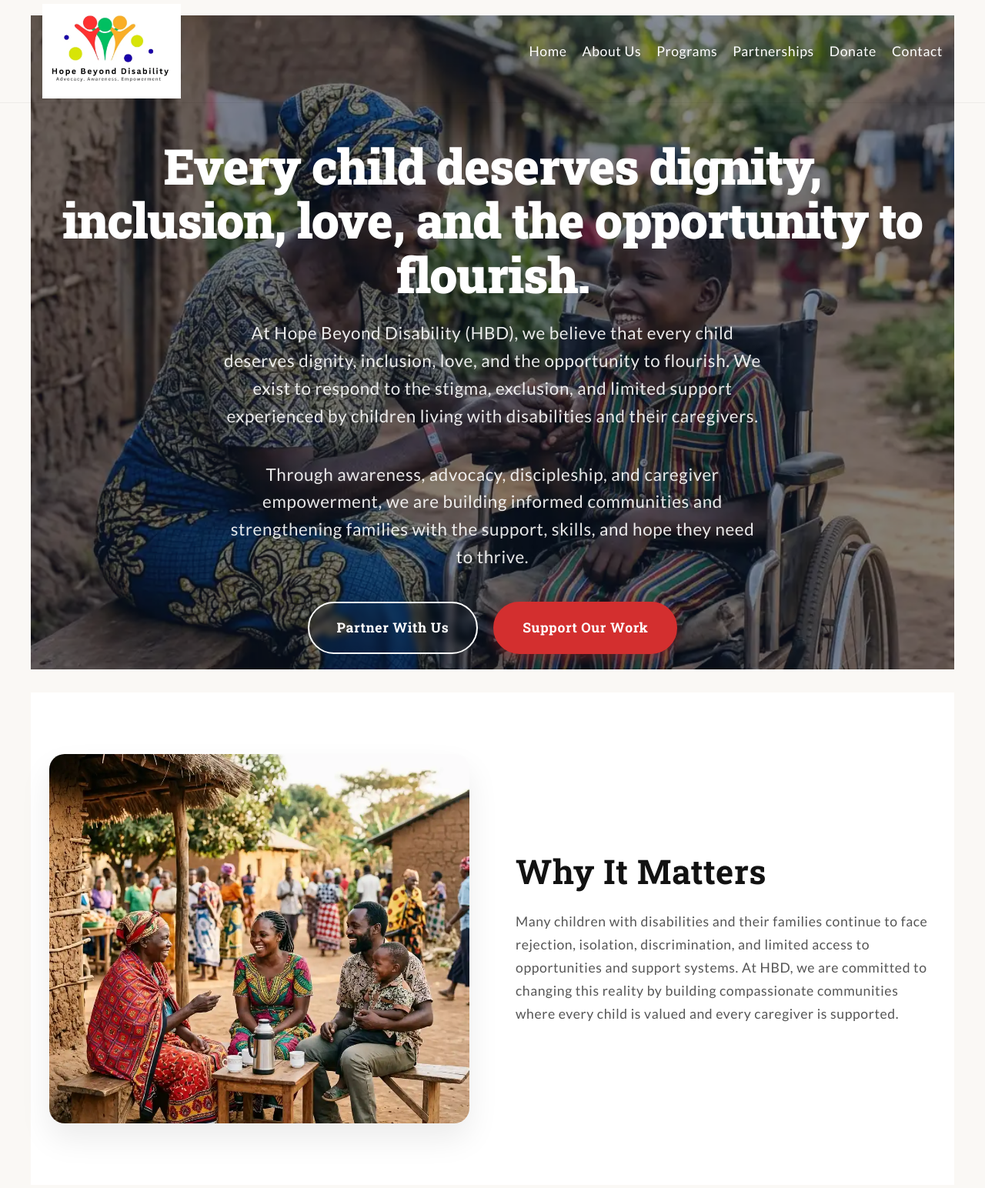
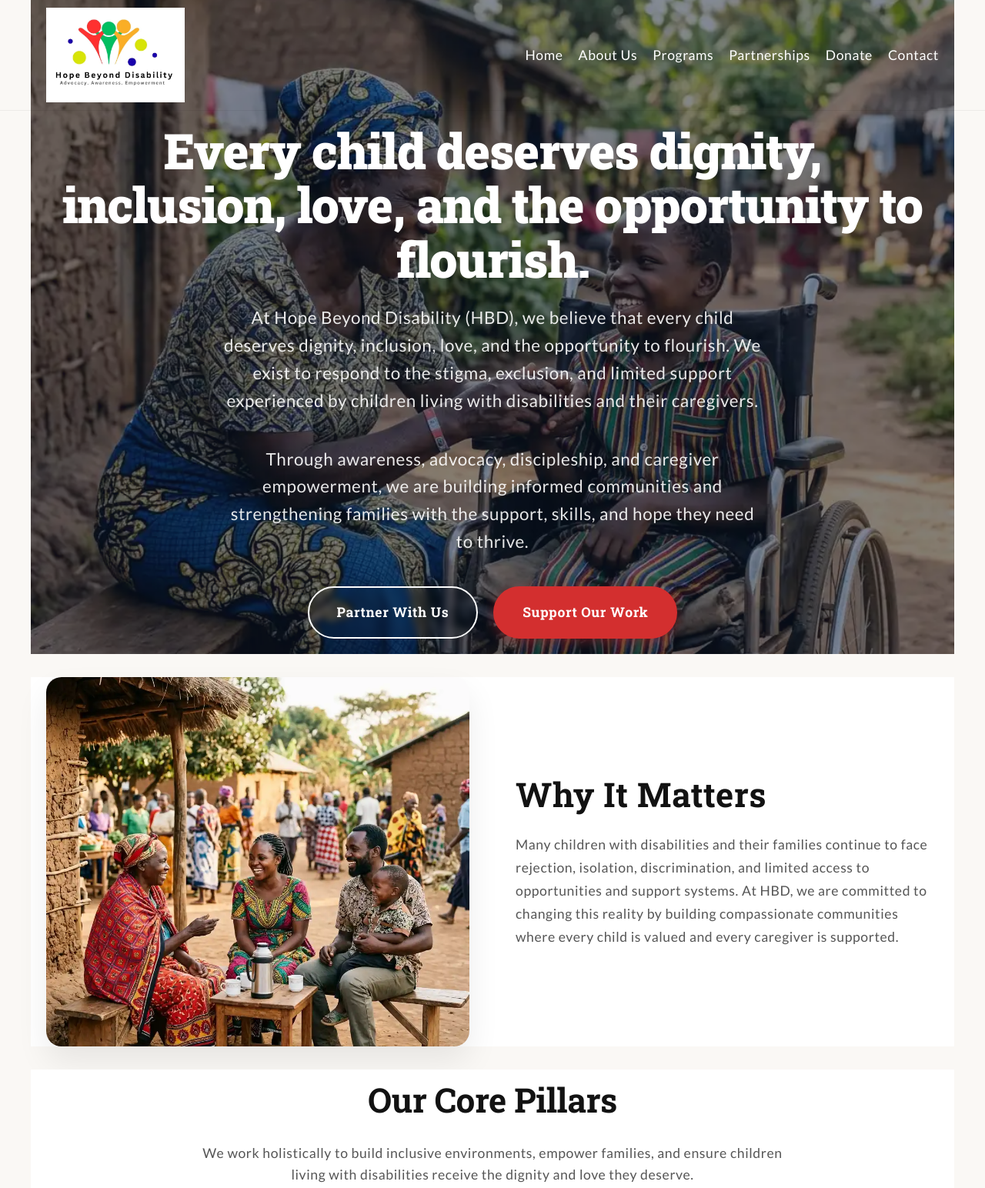
Before and after one commit to harkemoyo/Hope-beyond-disability, a plain HTML site: page index.html in a window 1280 px wide. Shown: the top 1544 px of the page at 77% size. Drawn offline with Linux system fonts and the light colour scheme.

Commit message:
feat: add global styles and layout components for brand design system

```diff
--- a/assets/style.css
+++ b/assets/style.css
@@ -81,7 +81,6 @@
 .container {
     max-width: 1200px;
     margin: 0 auto;
-    padding-block: 2rem;
 }
 main {
     grid-row: 3;
@@ -134,8 +133,8 @@
     align-items: center;
     max-width: 1200px;
     margin: 0 auto;
-    padding-inline: 1.5rem;
-    padding-block: .5rem;
+    padding-inline: 2rem;
+    padding-block: 1rem;
 }
 
 .logo {
@@ -374,7 +373,7 @@
 .why-it-matters {
     background-color: var(--light-bg-1);
     color: var(--text-dark);
-    padding: 80px 24px;
+    padding-inline: 2rem;
 }
 
 .section-text-col {
@@ -410,7 +409,7 @@
 .programs-section {
     background-color: var(--light-bg-1);
     color: var(--text-dark);
-    padding: 80px 24px;
+    padding-inline: 2rem;
     display: flex;
     flex-direction: column;
     gap: 60px;
```
